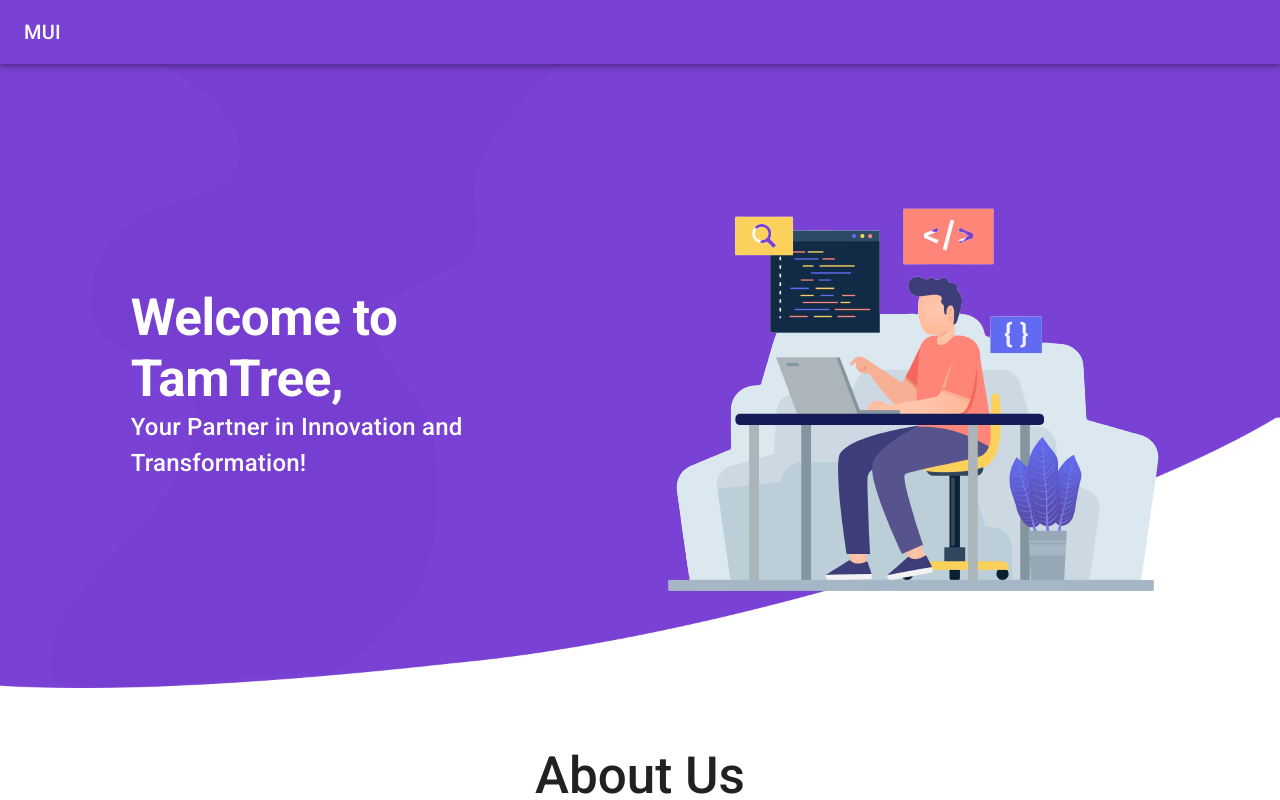
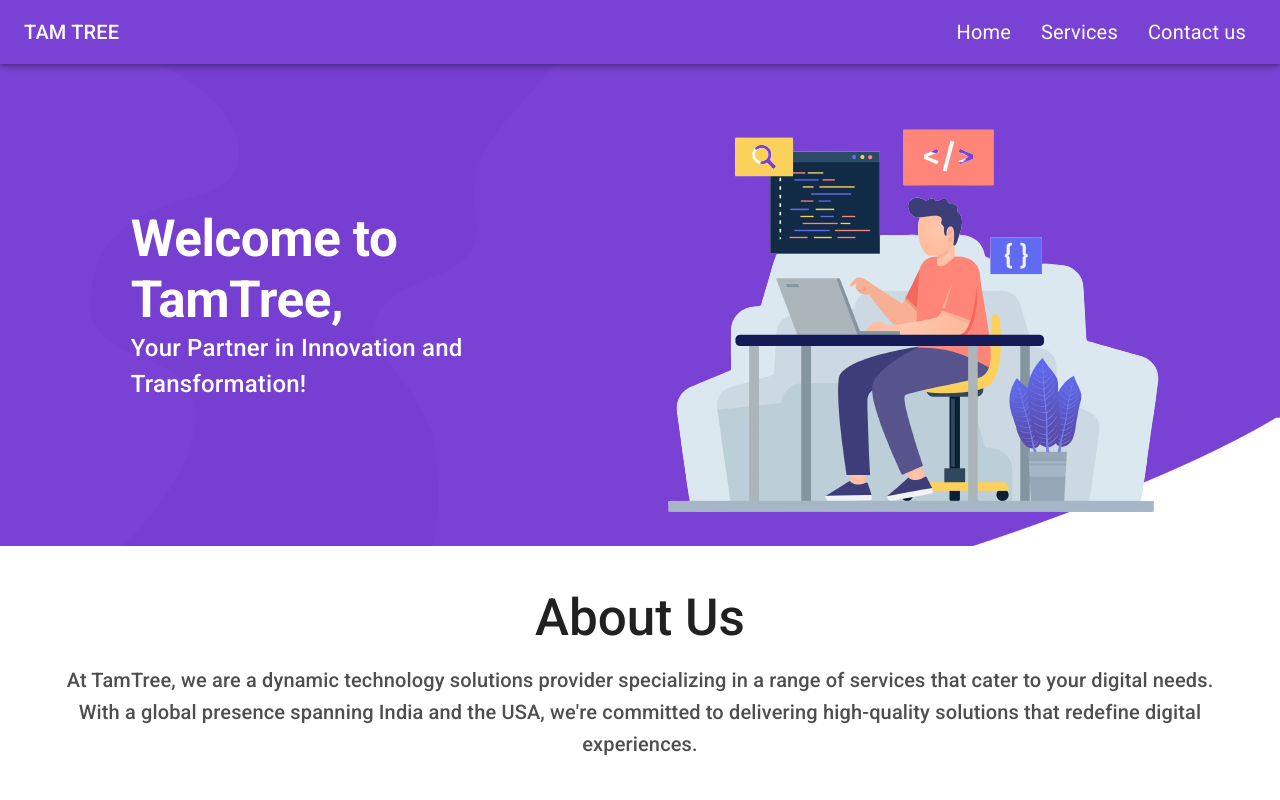
Before and after one commit to praveensumathi/TAM_PORTAL, a React (Vite) app: page / in a window 1280 px wide. Built offline with nearby package versions, Linux system fonts and the light colour scheme.

Commit message:
navbar and carddesign

```diff
--- a/package.json
+++ b/package.json
@@ -17,6 +17,7 @@
     "@mui/material": "^5.14.5",
     "react": "^18.2.0",
     "react-dom": "^18.2.0"
+
   },
   "devDependencies": {
     "@types/react": "^18.2.15",
--- a/src/Contactus.jsx
+++ b/src/Contactus.jsx
@@ -16,7 +16,6 @@ function Contactus() {
     event.preventDefault();
     console.log("Form submitted!");
   };
-
   const isSmallScreen = useMediaQuery("(max-width: 600px)");
   const isMediumScreen = useMediaQuery(
     "(min-width: 601px) and (max-width: 960px)"
@@ -38,6 +37,7 @@ function Contactus() {
           fontWeight={"500"}
           my={2}
           textAlign="center"
+          padding="10px"
           color="white"
           fontSize={isSmallScreen ? "8vw" : "4vw"}
         >
--- a/src/Home.jsx
+++ b/src/Home.jsx
@@ -3,7 +3,7 @@ import React from "react";
 import useMediaQuery from "@mui/material/useMediaQuery";
 
 function Home() {
-  const matches = useMediaQuery("(max-width:600px)");
+  const matches = useMediaQuery("(max-width:900px)");
 
   return (
     <Grid
@@ -11,12 +11,22 @@ function Home() {
       justifyContent={"center"}
       sx={{
         backgroundImage: "url(/assets/images/home.png)",
-        height: "80vh",
         backgroundRepeat: "no-repeat",
         backgroundSize: "cover",
+        xs: {
+          justifyContent: "center",
+        },
       }}
     >
-      <Grid item xs={12} sm={12} md={5} display={"flex"} alignItems={"center"}>
+      <Grid
+        item
+        xs={12}
+        sm={12}
+        md={5}
+        display={"flex"}
+        alignItems={"center"}
+        my={2}
+      >
         <Container>
           <Typography
             variant="h2"
--- a/src/Navbar.jsx
+++ b/src/Navbar.jsx
@@ -4,37 +4,119 @@ import {
   Container,
   CssBaseline,
   IconButton,
+  Toolbar,
   Typography,
+  useMediaQuery,
+  List,
+  ListItemText,
+  Drawer,
 } from "@mui/material";
 import React from "react";
-import Toolbar from "@mui/material/Toolbar";
+import { useState } from "react";
+
 import MenuIcon from "@mui/icons-material/Menu";
 
-function Navbar() {
+import CloseIcon from "@mui/icons-material/Close";
+const drawerWidth = 1000;
+const navItems = [
+  { label: " Home" },
+  { label: "Services" },
+  { label: "Contact us" },
+];
+
+export default function Navbar() {
+  const matches = useMediaQuery("(max-width: 600px)");
+  const [drawerOpen, setDrawerOpen] = useState(false);
+
+  const handleDrawerOpen = () => {
+    setDrawerOpen(true);
+  };
+  const handleDrawerClose = () => {
+    setDrawerOpen(false);
+  };
+
   return (
     <Container>
       <AppBar component="nav">
-        <Toolbar>
-          <IconButton
-            color="inherit"
-            aria-label="open drawer"
-            edge="start"
-            //onClick={handleDrawerToggle}
-            sx={{ mr: 2, display: { sm: "none" } }}
-          >
-            <MenuIcon />
-          </IconButton>
+        <Toolbar sx={{ justifyContent: "space-between" }}>
           <Typography
             variant="h6"
-            component="div"
-            sx={{ flexGrow: 1, display: { xs: "none", sm: "block" } }}
+            sx={{ display: "flex", alignItems: "center" }}
           >
-            MUI
+            TAM TREE
           </Typography>
+          {matches ? (
+            <IconButton
+              color="inherit"
+              aria-label="open drawer"
+              edge="end"
+              onClick={handleDrawerOpen}
+              sx={{ ml: 2 }}
+            >
+              <MenuIcon />
+            </IconButton>
+          ) : (
+            <List sx={{ display: "flex" }}>
+              {navItems.map((item) => (
+                <ListItemText
+                  primary={
+                    <Typography
+                      variant="body1"
+                      sx={{
+                        color: "white",
+                        fontSize: "20px",
+                        marginLeft: "20px",
+                        marginRight: "10px",
+                      }}
+                    >
+                      {item.label}
+                    </Typography>
+                  }
+                />
+              ))}
+            </List>
+          )}
         </Toolbar>
       </AppBar>
+      <Drawer
+        anchor="right"
+        open={drawerOpen}
+        onClose={handleDrawerClose}
+        PaperProps={{ style: { top: "57px", width: "80vw", height: "100%" } }}
+      >
+        <Box
+          sx={{
+            display: "flex",
+            justifyContent: "space-between",
+            alignItems: "center",
+            padding: 1,
+          }}
+        >
+          <List>
+            {navItems.map((item) => (
+              <ListItemText
+                primary={item.label}
+                sx={{
+                  color: "#7942d4",
+                  padding: "5px",
+                  marginLeft: "20px",
+                  marginRight: "10px",
+                }}
+              />
+            ))}
+          </List>
+          <IconButton
+            onClick={handleDrawerClose}
+            sx={{
+              position: "absolute",
+              top: 0,
+              right: 0,
+            }}
+          >
+            <CloseIcon />
+          </IconButton>
+        </Box>
+      </Drawer>
     </Container>
   );
 }
-
-export default Navbar;
--- a/src/Services.jsx
+++ b/src/Services.jsx
@@ -1,19 +1,14 @@
-
-
 import Card from "@mui/material/Card";
 import CardContent from "@mui/material/CardContent";
 import CardMedia from "@mui/material/CardMedia";
 import Typography from "@mui/material/Typography";
 import { Box, Container } from "@mui/material";
 import "./App.css";
-
 import { useMediaQuery } from "@mui/material";
-
-
 export default function Services() {
   const isSmallScreen = useMediaQuery("(max-width: 600px)");
   const isMediumScreen = useMediaQuery(
-    "(min-width: 800px) and (max-width: 1700px)"
+    "(min-width: 600px) and (max-width: 1700px)"
   );
 
   const image2 = [
@@ -24,7 +19,6 @@ export default function Services() {
       title: "Web and Mobile App Development",
       description:
         "Our expert team of developers, designers, and architects collaborates to create seamless, user-friendly web and mobile applications. From concept to deployment, we leverage the latest fullstack technologies to build solutions that meet your unique business requirements.",
-
     },
     {
       className: "card2",
@@ -33,7 +27,6 @@ export default function Services() {
       title: "Fullstack Expertise",
       description:
         "   With proficiency in both frontend and backend technologies, we provide holistic fullstack development services. Our teams excel in utilizing frameworks, databases, and languages to craft powerful, dynamic applications that drive growth and innovation.",
-
     },
     {
       className: "card3",
@@ -42,7 +35,6 @@ export default function Services() {
       title: "SAP and PeopleSoft  Training",
       description:
         "   Unlock the potential of SAP and PeopleSoft with our comprehensive training programs. Our experienced trainers provide hands-on learning experiences that empower individuals and teams to harness the power of these enterprise solutions effectively.",
-
     },
     {
       className: "card4",
@@ -51,9 +43,7 @@ export default function Services() {
       title: "Technology Staffing",
       description:
         "Tam Tree understands that the right team makes all the difference. We offer top-tier staffing solutions for a variety of roles, including fullstack developers, as well as SAP and PeopleSoft professionals. Fulfill your workforce needs across various technologies with our curated talent pool.",
-
     },
-
   ];
 
   return (
@@ -76,14 +66,17 @@ export default function Services() {
       >
         Our Featured Services
       </Typography>
-
       <Box
         sx={{
           display: "flex",
+          justifyContent: "center",
+          alignContent: "center",
           flexDirection: isSmallScreen ? "column" : "row",
           flexWrap: "wrap",
           gap: 5,
+          margin: "auto",
           padding: "15px",
+          justifyContent: isSmallScreen ? "center" : "flex-start",
           justifyContent: isMediumScreen ? "center" : "flex-start",
         }}
       >
@@ -97,7 +90,6 @@ export default function Services() {
               maxWidth: "300px",
               height: "auto",
               boxShadow: "none",
-
 
               "&:hover": {
                 cursor: "pointer",
```
Also changed, not shown: 1 other file (tests, documents, lock files or other folders).
